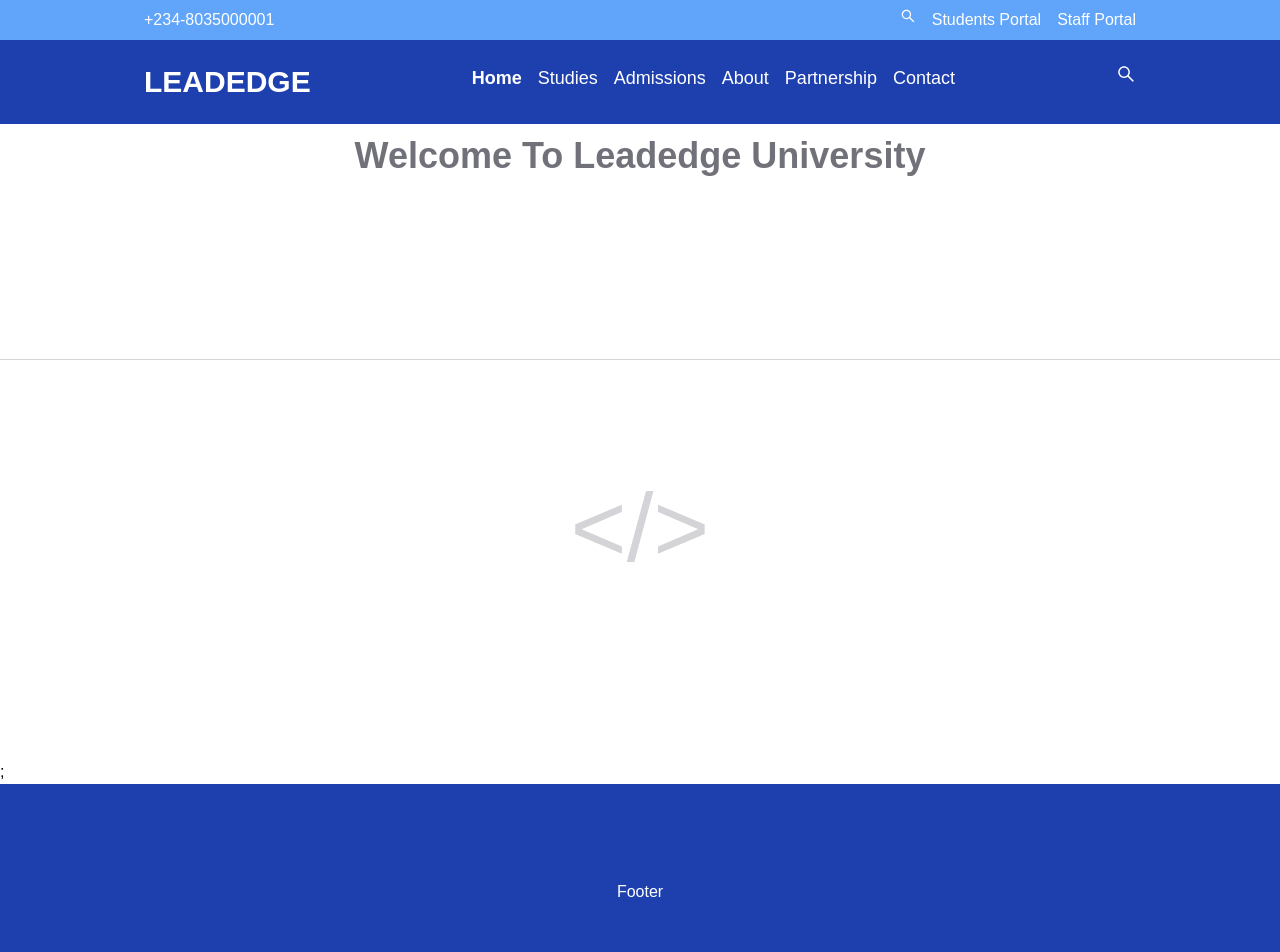
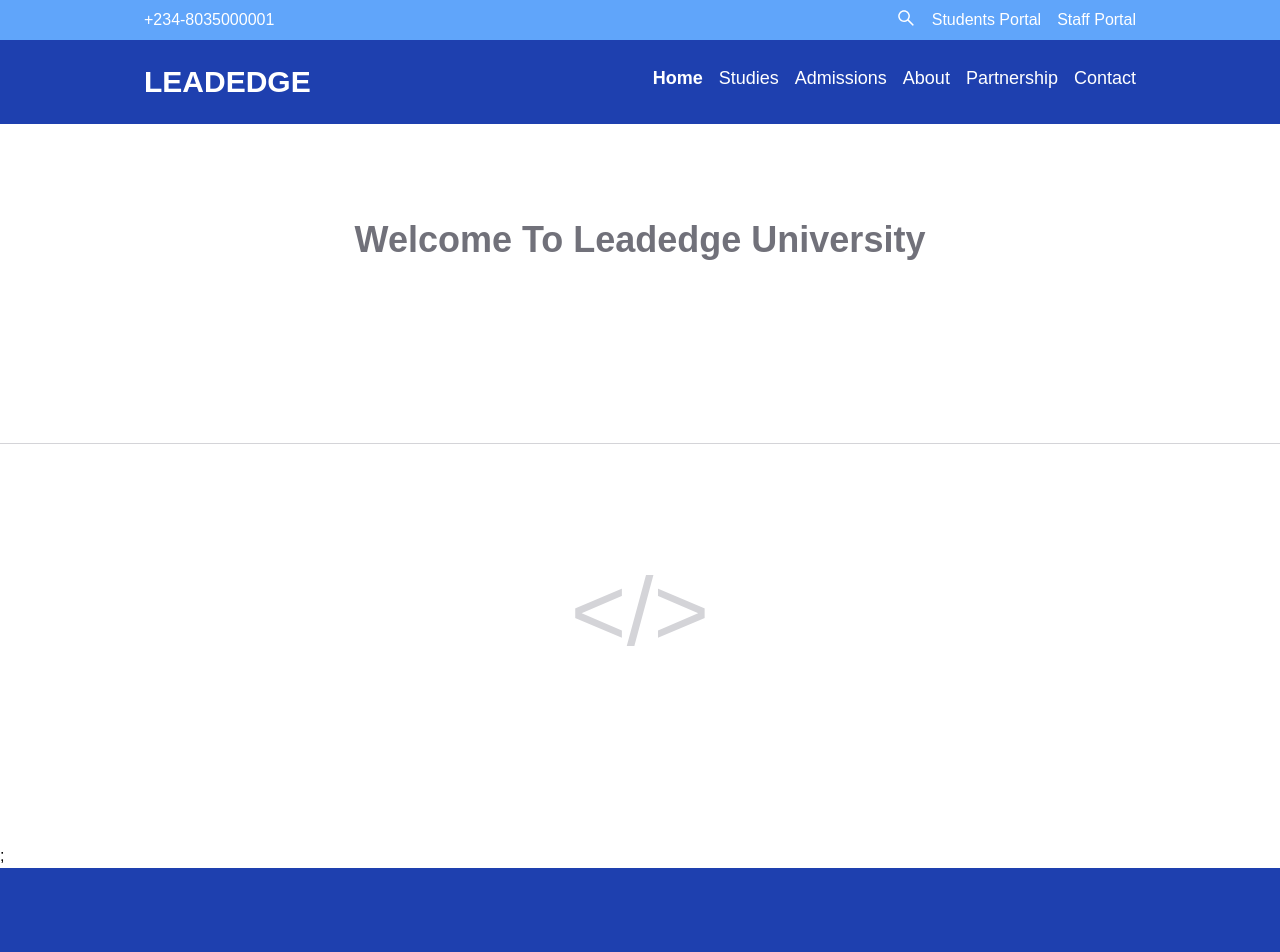
Before and after one commit to emmaudeji/Leadedge_university, a Next.js app: page / in a window 1280 px wide. Shown: the top 952 px of the page. Built offline with nearby package versions, Linux system fonts and the light colour scheme.

Commit message:
uodated the navbar

```diff
--- a/components/containers/Footer.jsx
+++ b/components/containers/Footer.jsx
@@ -2,7 +2,7 @@ import React from 'react'
 
 const footer = () => {
   return (
-    <div className='section-container bottom-[0] relative h-10 bg-blue-800 text-white justify-center'>Footer</div>
+    <div className='section-container  bg-blue-800 text-white justify-center'>Footer</div>
   )
 }
 
--- a/components/containers/Header.jsx
+++ b/components/containers/Header.jsx
@@ -1,8 +1,12 @@
-import React from 'react'
-import {AiOutlineSearch} from 'react-icons/ai'
+import React, {useState} from 'react'
+import {AiOutlineSearch, AiOutlineClose} from 'react-icons/ai'
+import Searchbox from '../searchbox'
 
 const header = () => {
+  const [showSearchBox, setShowSearchBox] = useState(false)
+
   return (
+    <>
     <div className='hidden w-full md:flex px-6 sm:px-16 lg:px-36 bg-blue-400 py-2 justify-between text-white capitalize'>
       <div>
         <div>
@@ -10,11 +14,23 @@ const header = () => {
         </div>
       </div>
       <div className='flex gap-4'>
-        <AiOutlineSearch/>
+        <div className='flex cursor-pointer hover:font-bold duration-300 text-xl'
+        onClick={() => setShowSearchBox(!showSearchBox)}
+         >
+          {showSearchBox ? <AiOutlineClose/> : <AiOutlineSearch/>}
+
+        </div>
+
         <p>students portal </p>
         <p>staff portal</p>
       </div>
     </div>
+
+    <div className='w-full'>
+      {showSearchBox && <Searchbox/>}
+    </div>
+    </>
+
   )
 }
 
--- a/components/containers/Navbar.jsx
+++ b/components/containers/Navbar.jsx
@@ -3,7 +3,6 @@ import Link from 'next/link'
 import { navlinks } from '@/data/navlinks'
 import { AiOutlineMenu, AiOutlineClose, AiOutlineSearch } from 'react-icons/ai'
 import Searchbox from '../searchbox'
-// import {useClickOutside} from 'react-click-outside-hook'
 
 
 const navBar = () => {
@@ -11,12 +10,9 @@ const navBar = () => {
   const [active, setActive] = useState('Home')
   const [showSearchBox, setShowSearchBox] = useState(false)
 
-  // const [searchResultRef, isClickedOutside] = useClickOutside()
-  // const inputRef = useRef()
-
   return (
     <>
-    <div className='w-full flex px-6 sm:px-16 lg:px-36 bg-blue-800 py-6 justify-between text-white capitalize text-lg fixed z-50'>
+    <div className='w-full flex px-6 sm:px-16 lg:px-36 bg-blue-800 py-6 justify-between text-white capitalize text-lg  z-50 .stick' >
 
       <div className="logo">
         <Link href={'/'}>
@@ -46,8 +42,8 @@ const navBar = () => {
         }
       </div>
 
-      <div className='flex gap-3 text-xl'>
-        <div onClick={() => setShowSearchBox(!showSearchBox)}>
+      <div className='flex md:hidden cursor-pointer hover:font-bold duration-300'>
+        <div  onClick={() => setShowSearchBox(!showSearchBox)}>
           {showSearchBox ? <AiOutlineClose/> : <AiOutlineSearch/>}
 
         </div>
@@ -61,7 +57,10 @@ const navBar = () => {
     </div>
 
     {/* search box */}
-    {showSearchBox && <Searchbox/>}
+    <div>
+        {showSearchBox && <Searchbox/>}
+    </div>
+
     </>
 
   )
--- a/components/searchbox.jsx
+++ b/components/searchbox.jsx
@@ -4,9 +4,11 @@ import SearchBar from './SearchBar'
 
 const searchbox = () => {
   return (
-    <div className='section-container bg-zinc-200 h-[70vh] absolute pt-24'>
-      <SearchBar/>
-      <Devmode/>
+    <div className='w-full flex px-6 sm:px-16 lg:px-36 bg-zinc-200 h-[70vh] absolute pt-24 flex-col'>
+      <div>
+        <SearchBar/>
+        <Devmode/>
+      </div>
     </div>
   )
 }
--- a/styles/globals.css
+++ b/styles/globals.css
@@ -2,7 +2,9 @@
 @tailwind components;
 @tailwind utilities;
 
-@import url("https://fonts.googleapis.com/css2?family=Poppins:wght@400;500;600;700;800;900&display=swap");
+/* Google font */
+@import url('https://fonts.googleapis.com/css2?family=Montserrat:ital,wght@0,100;0,200;0,300;0,400;0,500;0,600;0,800;0,900;1,100;1,200;1,300;1,400;1,500;1,600;1,700;1,800;1,900&family=Poppins:ital,wght@0,300;0,500;;1,400&display=swap');
+
 
 :root {
   --max-width: 1100px;
@@ -23,7 +25,7 @@
 
 html, body {
   max-width: 100vw;
-  font-family: "Poppins", sans-serif;
+  font-family: 'Poppins', sans-serif;
   color: var(--color-light);
   background: var(--color-darker);
   overflow-x: hidden;
@@ -42,6 +44,11 @@ a {
 
 .section-container {
   @apply w-full flex px-6 sm:px-16 lg:px-36 flex-col md:flex-row md:py-24;
+}
+
+.stick {
+  position: sticky;
+  top: 0
 }
 
 .heading1 {
```
